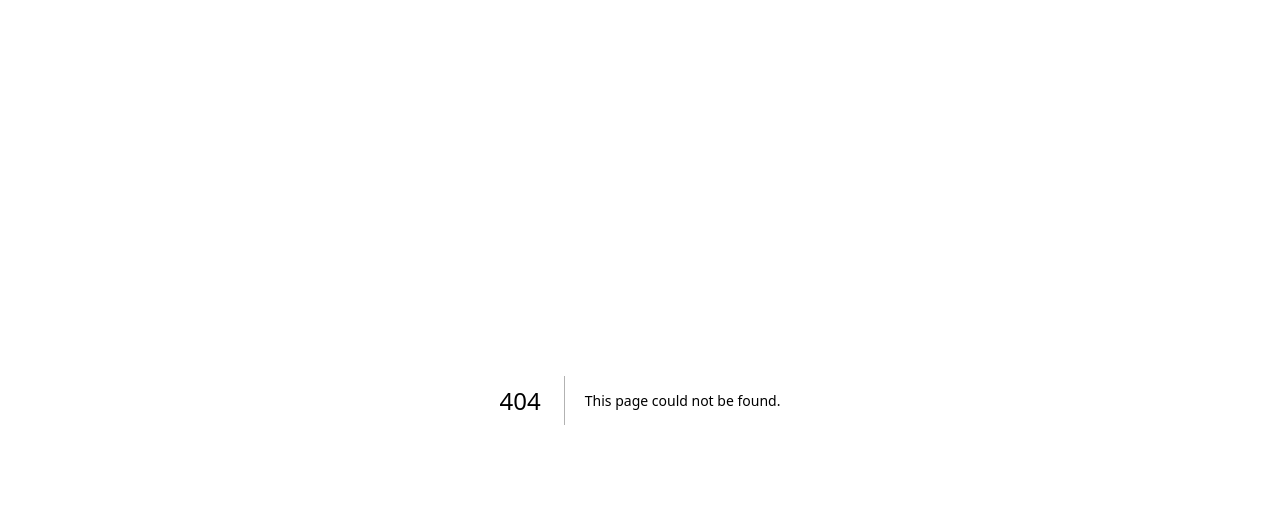
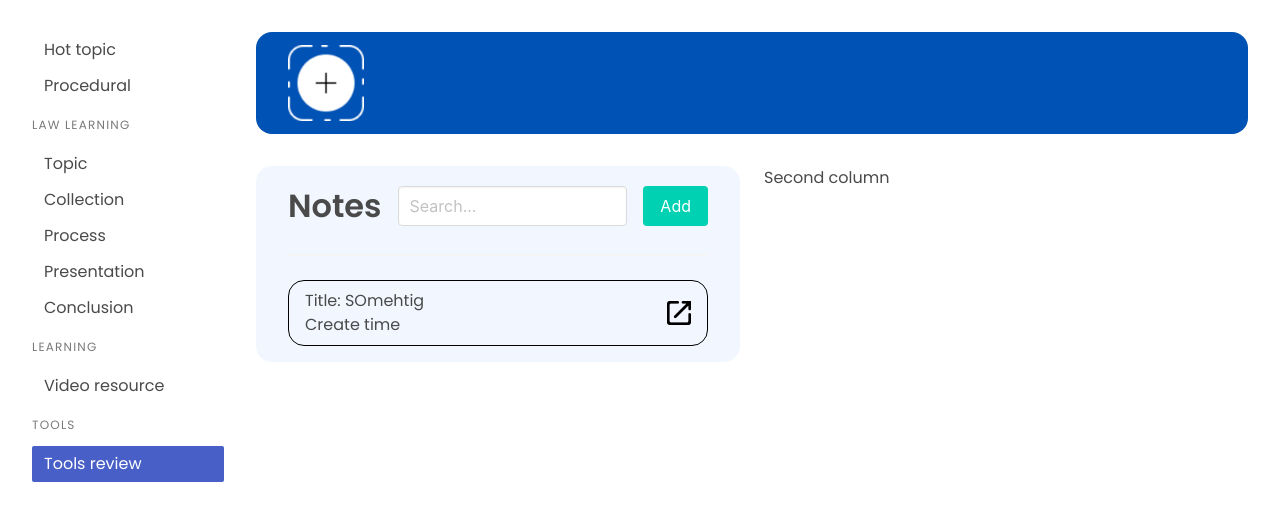
Before and after one commit to vaiueplus/vaiueplus.github.io, a Next.js app: page /platform/tools in a window 1280 px wide. Before the commit this address had no page. Shown: the top 520 px of the page. Built offline with nearby package versions, Linux system fonts and the light colour scheme.

Commit message:
Working on notes

```diff
--- a/src/app/platform/sidebar/SideDomElements.tsx
+++ b/src/app/platform/sidebar/SideDomElements.tsx
@@ -22,7 +22,7 @@ export const VerticalSideBarDom  = () => {
 	</ul>
 
 	<p className="menu-label">
-		Learing
+		Learning
 	</p>
 	<ul className='menu-list'>
 		<SidebarDesktopLink name="Video resource" url="/platform/learning/video_resources"></SidebarDesktopLink>
@@ -32,7 +32,7 @@ export const VerticalSideBarDom  = () => {
 		Tools
 	</p>
 	<ul className='menu-list'>
-		<SidebarDesktopLink name="Tools review" url="/platform/tools/tools_review"></SidebarDesktopLink>
+		<SidebarDesktopLink name="Tools review" url="/platform/tools"></SidebarDesktopLink>
 	</ul>
 
     </div>;
@@ -76,7 +76,7 @@ export const VerticalSideBarDom  = () => {
 				</div>
 
 				<SidebarMobileLink name="Video resource" url="/platform/learning/video_resources" classname='navbar-item'></SidebarMobileLink>
-				<SidebarMobileLink name="Tools review" url="/platform/tools/tools_review" classname='navbar-item'></SidebarMobileLink>
+				<SidebarMobileLink name="Tools review" url="/platform/tools" classname='navbar-item'></SidebarMobileLink>
 			</div>
 		</div>
 	</nav>
--- /dev/null
+++ b/src/app/platform/tools/note_component.tsx
@@ -0,0 +1,43 @@
+'use client'
+
+import { Combine_Path } from "@/utility/dynamic_utility";
+
+export const RenderNotePage = function() {
+
+    return (
+        <div className="note-comp">
+            <NoteHeaderComp> </NoteHeaderComp>
+            <hr></hr>
+            <NoteBodyComp></NoteBodyComp>
+        </div>
+    );
+}
+
+const NoteHeaderComp = function(props:any) {
+    return (
+        <div className="note-header-comp">
+            <h2>Notes</h2>
+            <input className="input" type='text' placeholder="Search..."></input>
+            <section className="note-header-actions">
+                <button className="button is-primary">Add</button>
+            </section>
+        </div>
+    );
+}
+
+const NoteBodyComp = function(props:any) {
+    return (
+        <div className="note-body-comp">
+
+            <div className="note-item-comp">
+                <section>
+                <p>Title: SOmehtig</p>
+                <p>Create time</p>
+                </section>
+                <img src= {Combine_Path("texture/platform/expand.png")}></img>
+            </div>
+
+
+        </div>
+    );
+}
--- /dev/null
+++ b/src/app/platform/tools/page.tsx
@@ -0,0 +1,20 @@
+import React from 'react';
+import './tools_review.scss';
+import {RenderNotePage} from './note_component';
+
+const ToolsNotePage  = async () => {
+    return <div className='tool-note-page'>
+
+    <div className="columns is-desktop">
+        <div className="column">
+            <RenderNotePage></RenderNotePage>
+        </div>
+
+        <div className="column">
+            Second column
+        </div>
+    </div>
+</div>;
+}
+
+export default ToolsNotePage;
--- /dev/null
+++ b/src/app/platform/tools/tools_review.scss
@@ -0,0 +1,61 @@
+@use '/styles/variable' as v;
+
+.tool-note-page {
+
+    .note-comp
+    {
+        background-color: v.$color_white_dark;
+        padding: 1em 2em;
+        border-radius: 1em;
+
+        .note-header-comp {
+            display: flex;
+            align-items: center;
+            justify-content: left;
+            gap: 1em;
+
+            h2 {
+                font-size: 2em;
+                font-weight: 600;
+            }
+
+            .note-header-actions{
+                margin-left: auto;
+
+            }
+        }
+
+        .note-item-comp {
+            display: flex;
+            align-items: center;
+            justify-content: left;
+            border-radius: 1em;
+            border: solid 1px black;
+            padding: 0.5em 1em;
+
+            p {
+                overflow:hidden;
+                white-space: nowrap;
+                text-overflow: ellipsis;
+            }
+
+            img {
+                margin-left: auto;
+
+
+                @media screen and (max-width: 768px) {
+                    display: none;
+                }
+            }
+
+            &:hover {
+                border: solid 1px v.$color_light_blue;
+                color: v.$color_light_blue;
+            }
+        }
+
+
+    }
+
+
+}
```
Also changed, not shown: src/app/platform/tools/tools_review/page.tsx (deleted, +0 -26 lines), src/app/platform/tools/tools_review/tools_review.scss (deleted, +0 -11 lines), public/texture/platform/expand.png (added), src/app/platform/tools/review_card.tsx (renamed from src/app/platform/tools/tools_review/review_card.tsx).
